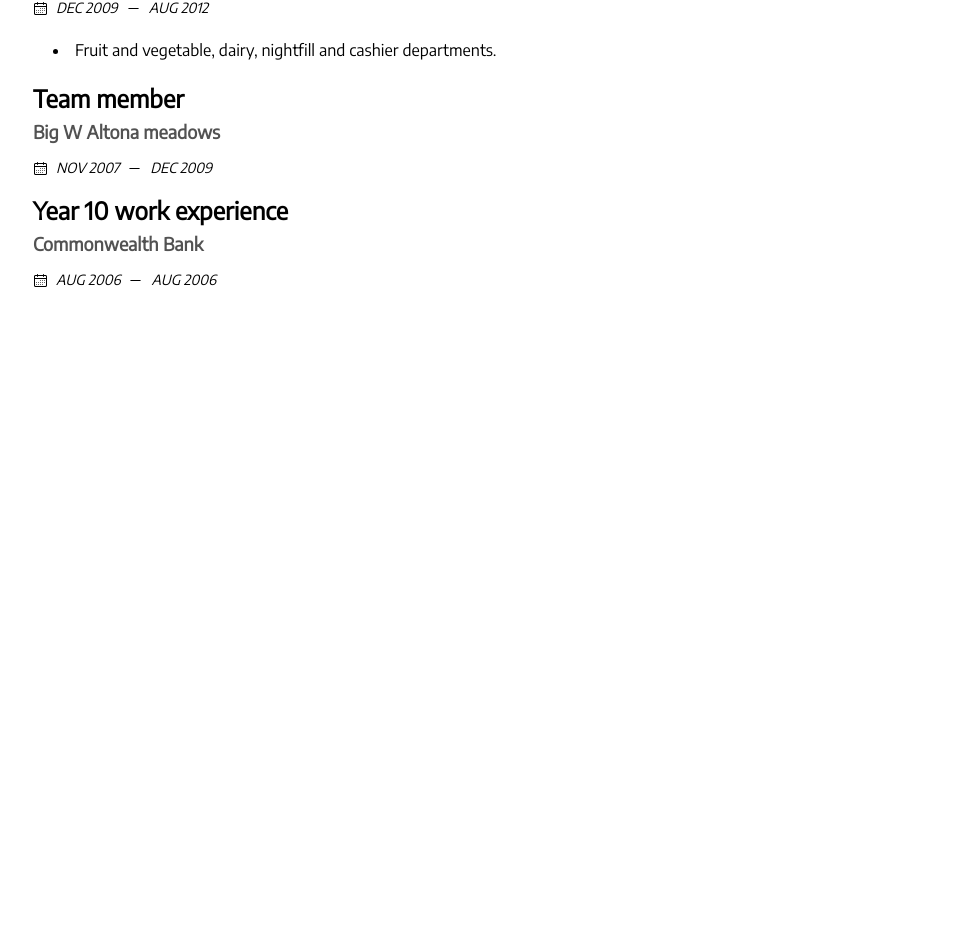
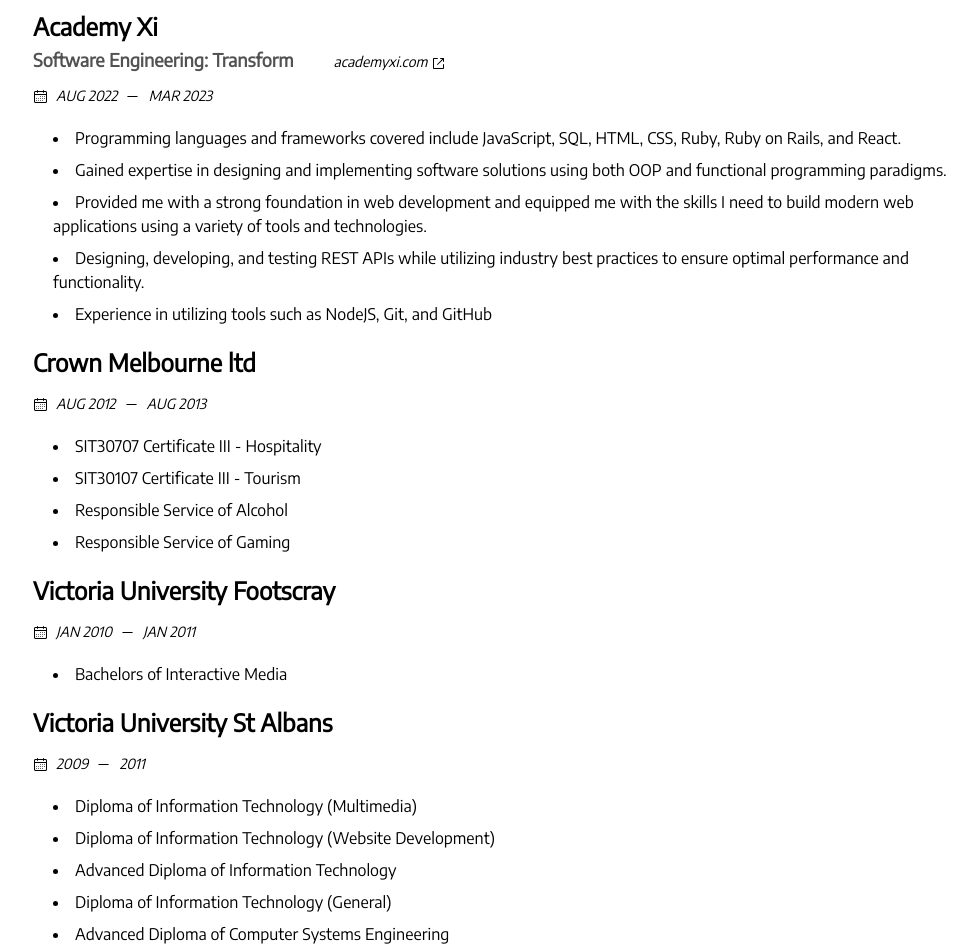
Before and after one commit to bl2408/resume-v2, a React (Vite) app: page / in a window 1280 px wide. Shown: the part 1584-2536 px from the top of the page, without its empty margins (127-1104 px from the left). Before the commit the page ends 1930 px from the top, so only its background shows below. Built offline with nearby package versions, Linux system fonts and the light colour scheme.

Commit message:
Added education section

```diff
--- a/src/App.tsx
+++ b/src/App.tsx
@@ -2,13 +2,15 @@
 import HardSkills from "./Components/HardSkills";
 import Splash from "./Components/Splash";
 import expContent from "./Content/experience.json";
+import eduContent from "./Content/education.json";
 
 export default function App() {
 	return (
 		<main className="p-10 flex items-center gap-10 flex-col [&>*]:max-w-screen-md2 [&>*]:w-full min-w-[320px]">
 			<Splash />
 			<HardSkills />
-			<Content h1="Experience" content={expContent} />
+			<Content h1="Experience" content={expContent} limit={3} />
+			<Content h1="Education" content={eduContent} />
 		</main>
 	);
 }
--- /dev/null
+++ b/src/Content/education.json
@@ -0,0 +1,66 @@
+[
+	{
+		"title": {
+			"dates": {
+				"start": "AUG 2022",
+				"end": "MAR 2023"
+			},
+			"subHeading": "Software Engineering: Transform",
+			"heading": "Academy Xi",
+			"link": "academyxi.com/online-courses/software-engineering/"
+		},
+		"points": [
+			"Programming languages and frameworks covered include JavaScript, SQL, HTML, CSS, Ruby, Ruby on Rails, and React.",
+			"Gained expertise in designing and implementing software solutions using both OOP and functional programming paradigms.",
+			" Provided me with a strong foundation in web development and equipped me with the skills I need to build modern web applications using a variety of tools and technologies.",
+			"Designing, developing, and testing REST APIs while utilizing industry best practices to ensure optimal performance and functionality.",
+			"Experience in utilizing tools such as NodeJS, Git, and GitHub"
+		]
+	},
+	{
+		"title": {
+			"dates": {
+				"start": "AUG 2012",
+				"end": "AUG 2013"
+			},
+			"subHeading": "",
+			"heading": "Crown Melbourne ltd"
+		},
+		"points": [
+			"SIT30707 Certificate III - Hospitality",
+			"SIT30107 Certificate III - Tourism",
+			"Responsible Service of Alcohol",
+			"Responsible Service of Gaming"
+		]
+	},
+
+	{
+		"title": {
+			"dates": {
+				"start": "JAN 2010",
+				"end": "JAN 2011"
+			},
+			"subHeading": "",
+			"heading": "Victoria University Footscray"
+		},
+		"points": ["Bachelors of Interactive Media"]
+	},
+
+	{
+		"title": {
+			"dates": {
+				"start": "2009",
+				"end": "2011"
+			},
+			"subHeading": "",
+			"heading": "Victoria University St Albans"
+		},
+		"points": [
+			"Diploma of Information Technology (Multimedia)",
+			"Diploma of Information Technology (Website Development)",
+			"Advanced Diploma of Information Technology",
+			"Diploma of Information Technology (General)",
+			"Advanced Diploma of Computer Systems Engineering"
+		]
+	}
+]
```
